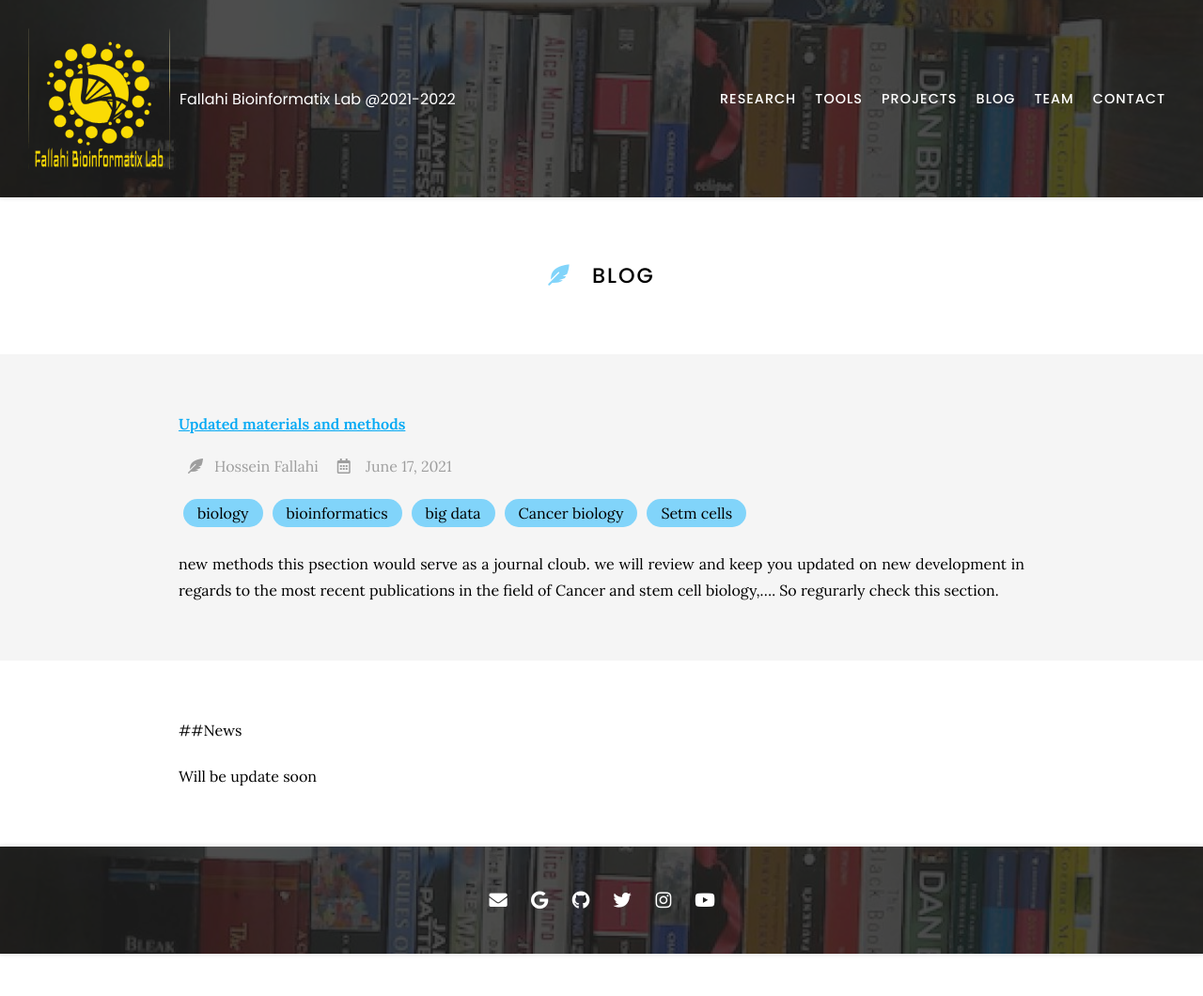
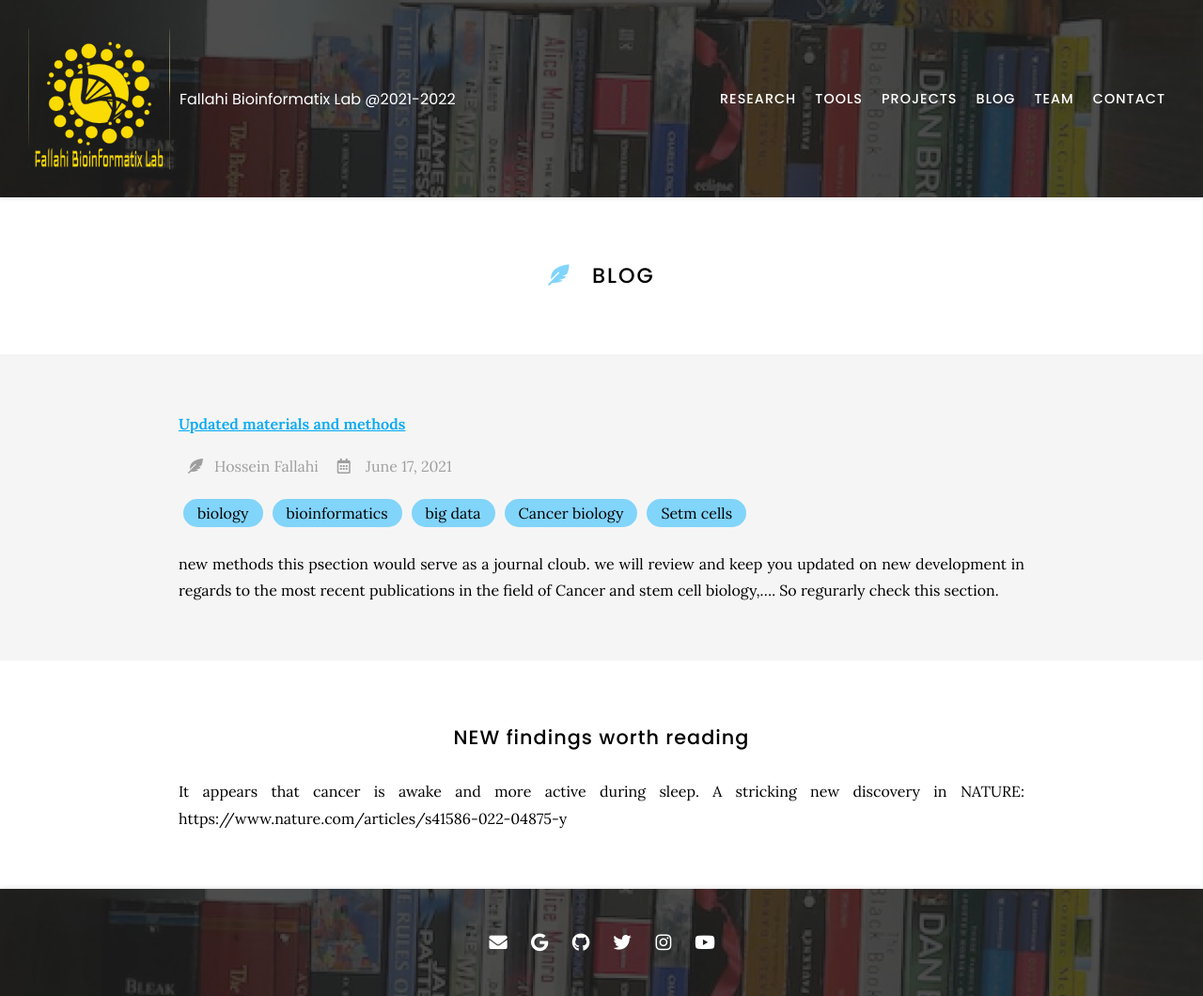
Before and after one commit to Hossein-Fallahi/Fallahi-Bioinformatics-Lab, a Jekyll site: the page built from blog/index.md, in a window 1280 px wide. Shown: the whole page at 94% size. Built offline with Jekyll 4.4.1, drawn with Linux system fonts in a browser that asks for light colours; nearby versions of some CDN libraries; before the commit the page ends 1015 px from its top, so only the background shows below that.

Commit message:
Update index.md

```diff
--- a/blog/index.md
+++ b/blog/index.md
@@ -15,6 +15,7 @@ nav:
 
 {% include section.html %}
 
-##News
+## NEW findings worth reading
 
-Will be update soon
+It appears that cancer is awake and more active during sleep. A stricking new discovery in NATURE:
+https://www.nature.com/articles/s41586-022-04875-y
```
